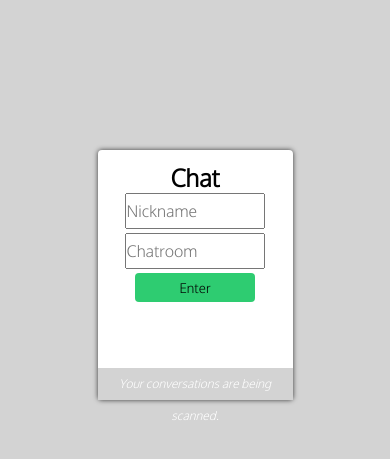
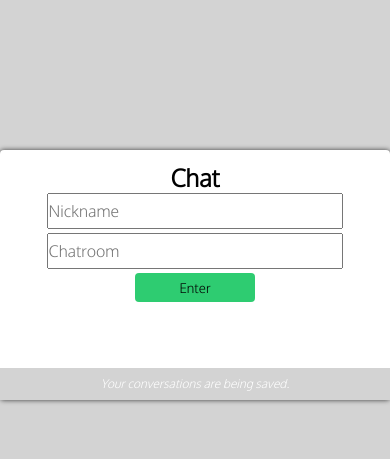
Before and after one commit to Deahturns/chat, a PHP site: page / in a window 390 px wide. Shown: the top 459 px of the page. Run offline with PHP 8.4, Linux system fonts and the light colour scheme; some libraries are stand-ins or nearby versions.

Commit message:
Makes the webiste mobile responsive
Meta viewport and css

```diff
--- a/index.php
+++ b/index.php
@@ -5,6 +5,7 @@
 		<link rel="stylesheet" type="text/css" href="styles/style.css">
 		<link href='http://fonts.googleapis.com/css?family=Oxygen:300' rel='stylesheet' type='text/css'>
 		<script src="//code.jquery.com/jquery-1.11.2.min.js"></script>
+		<meta name="viewport" content="width=device-width, initial-scale=1">
 	</head>
 
 	<body>
@@ -26,7 +27,7 @@
 				?>
 			</span>
 			<div class="footer">
-				<i>Your conversations are being scanned.</i>
+				<i>Your conversations are being saved.</i>
 			</div>
 		</div>
 	</body>
--- a/modules/API.php
+++ b/modules/API.php
@@ -23,6 +23,9 @@
 	function logout(){
 		unset($_SESSION['userNick']);
 		unset($_SESSION['userIP']);
+		?>
+			<script> window.location.href="index.php"; </script>
+		<?php
 	}
 
 	function login($nick, $room){
--- a/styles/style.css
+++ b/styles/style.css
@@ -80,4 +80,8 @@
 .btn-emerald {
   background-color: #2ecc71; }
 
+@media screen and (max-width: 700px) {
+  .box {
+    width: 100% !important; } }
+
 /*# sourceMappingURL=style.css.map */
--- a/styles/style.scss
+++ b/styles/style.scss
@@ -98,3 +98,9 @@ $emerald: #2ecc71;
 .btn-emerald{
 	background-color:#2ecc71;
 }
+
+@media screen and (max-width: 700px) {
+    .box {
+       width:100% !important;
+    }
+}
```
Also changed, not shown: chat.php (+13 -1 lines), 1 other file.
